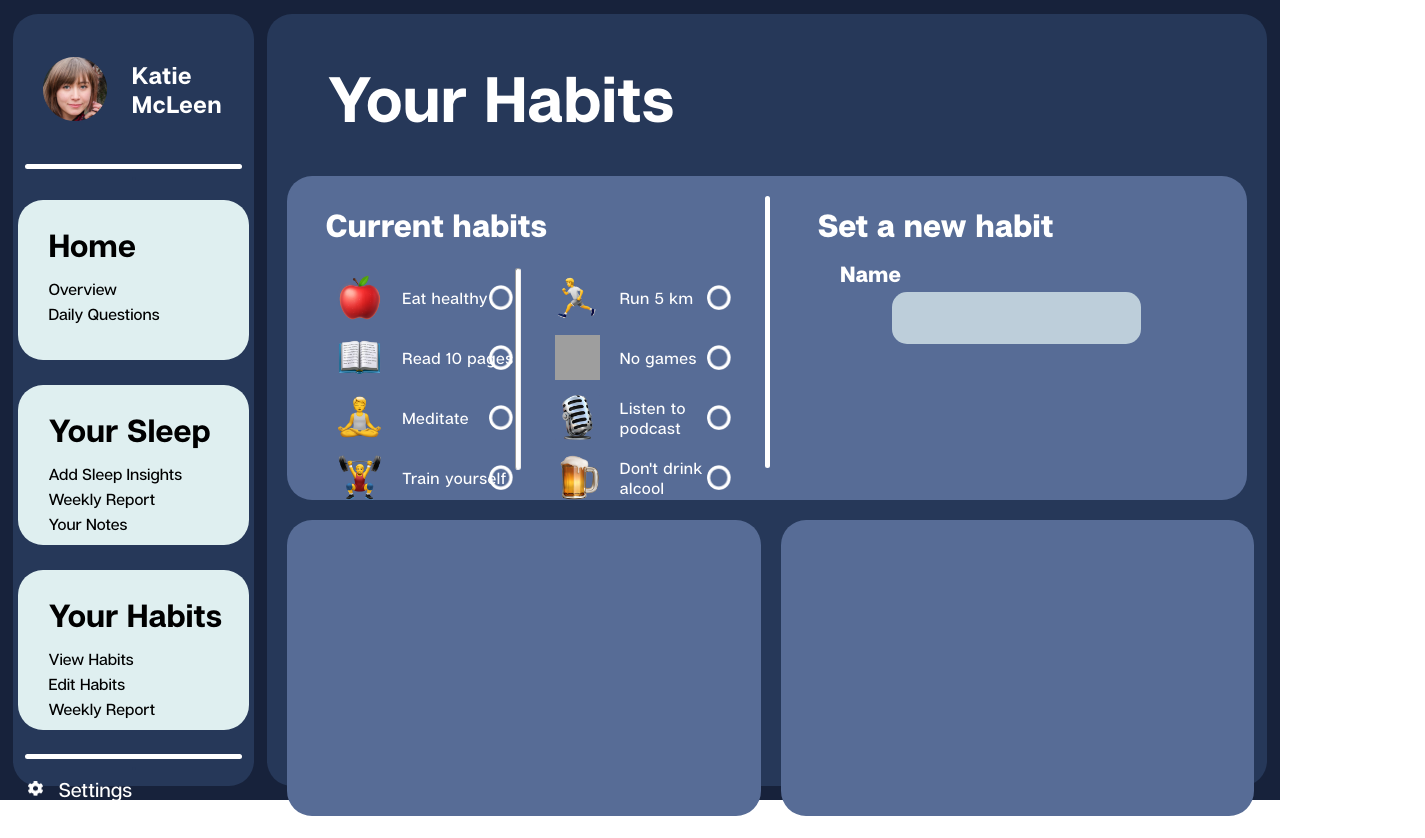
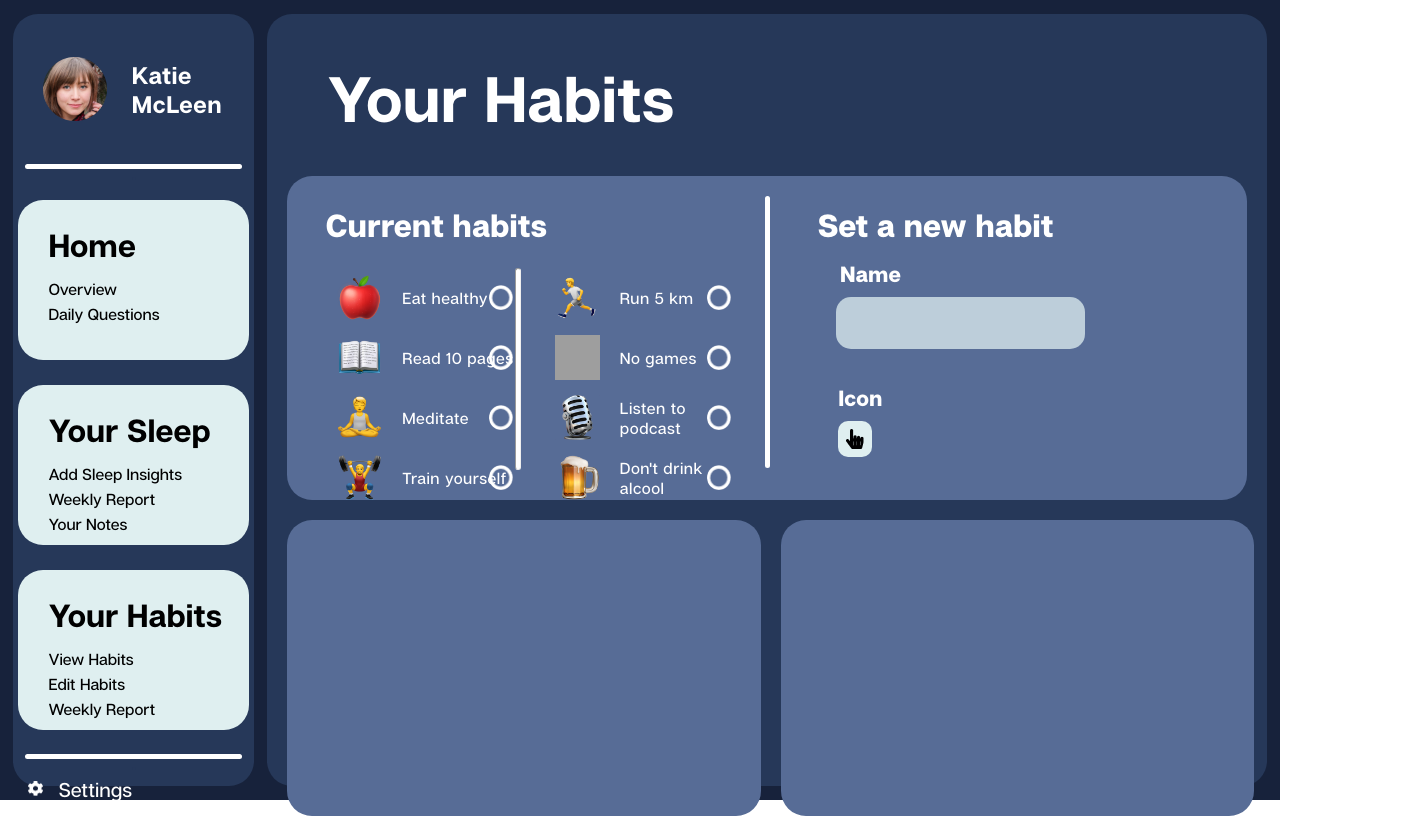
Before and after one commit to nite-app/nite, a React (Create React App) app: page /page3 in a window 1280 px wide. Shown: the whole page, 1425 px wide, since content can reach past the window. Built offline with nearby package versions, Linux system fonts and the light colour scheme; grey boxes are pictures that could not be loaded.

Commit message:
UploadIconPage3

```diff
--- a/src/App.css
+++ b/src/App.css
@@ -904,8 +904,30 @@ input::-webkit-inner-spin-button {
   margin-top: 5px;
   background-color: rgba(223, 239, 240, 0.75);
   border-radius: 15px;
-  margin-left: 0px;
+  margin-right:340px;
+  margin-top:10px;
 }
+
+.mainpanel3gridrighttexticon{
+  font-weight: 400;
+  font-size: 22px;
+  line-height: 27px;
+  color: #FFFFFF;
+  width: 68px;
+  height: 27px;
+  margin-left:40px;
+  margin-top:97px;
+}
+
+.mainpanel3gridrightuploadicon{
+  background-color:  #DFEFF0;
+  cursor: pointer;
+  border-radius: 10px;
+  padding:8px;
+  margin-top:10px;
+  margin-right:10px;
+}
+
 /* ####################### REGISTER AND LOGIN ########################## */
 
 .acont {
--- a/src/Screens/Page3.js
+++ b/src/Screens/Page3.js
@@ -149,8 +149,17 @@ const Page3 = () => {
                 </div>
                 <div className="mainpanel3gridrighttextname">
                   Name
+                  <input type="text" className="mainpanel3textinput" />
                 </div>
-                <input type="text" className="mainpanel3textinput" />
+                <div className="mainpanel3gridrighttexticon">
+                  Icon
+                  <img src={require("../img/uploadicon.png")}
+                   type="file"
+                  accept="image/png"
+                  className="mainpanel3gridrightuploadicon"
+                  alt=""
+                  />
+                </div>
               </div>
             </div>
           </div>
```
Also changed, not shown: src/img/uploadicon.png (added).
